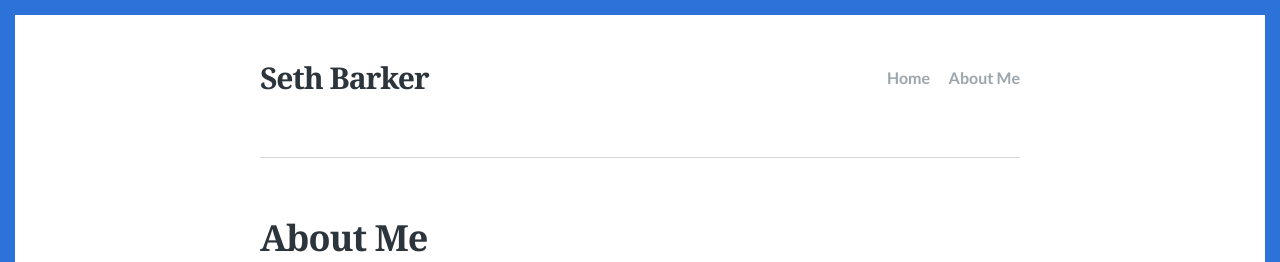
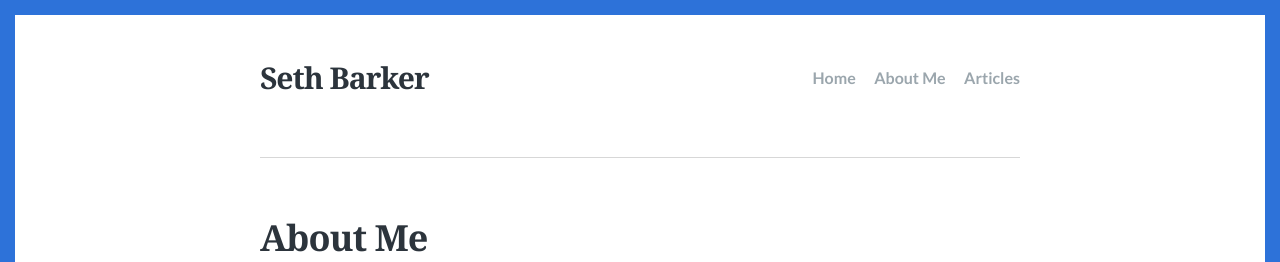
Before and after one commit to sethbarker/sethbarker.github.io, a Jekyll site: the page built from about.md, in a window 1280 px wide. Shown: the top 262 px of the page. Built offline with Jekyll 4.4.1, drawn with Linux system fonts in a browser that asks for light colours; some web fonts are replaced.

Commit message:
Update _config.yml

```diff
--- a/_config.yml
+++ b/_config.yml
@@ -37,6 +37,8 @@ navigation:
     url: /
   - text: About Me
     url: /about
+  - text: Articles
+    url: /articles
 
 # The shortname for your Disqus site to enable comments.
 disqus: sethbarker
```
